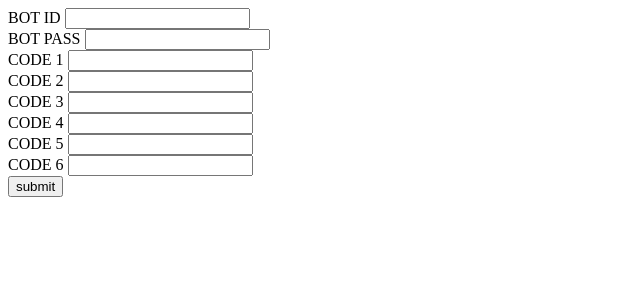
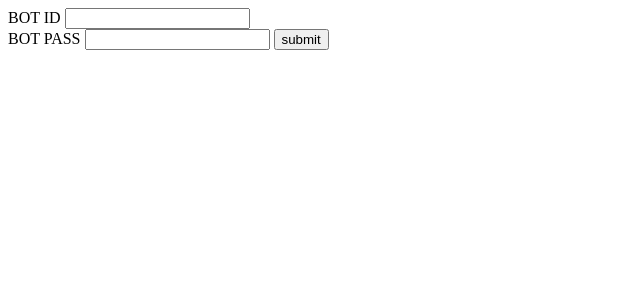
Before and after one commit to hungds1996/bot_code_ez, a Flask app: page /add_bot in a window 1280 px wide. Shown: the top 300 px of the page, without its empty margins (0-640 px from the left). Run offline with Flask 2, Linux system fonts and the light colour scheme; parts of the project's set-up code (start-up, migrations or seed data) failed here and were passed over.

Commit message:
page change

```diff
--- a/app.py
+++ b/app.py
@@ -33,17 +33,12 @@ def add_bot():
         form = request.form
         bot_id = form['bot_id']
         bot_pass = form['bot_pass']
-        code1 = form['code1']
-        code2 = form['code2']
-        code3 = form['code3']
-        code4 = form['code4']
-        code5 = form['code5']
-        code6 = form['code6']
+        codes = [""] * 30
 
         new_bot = {
             'bot_id' : bot_id,
             'bot_pass' : bot_pass,
-            'code' : [code1, code2, code3, code4, code5, code6]
+            'code' : codes
         }
         bot_data.insert_one(new_bot)
         return redirect(url_for('bot'))
--- a/templates/bot.html
+++ b/templates/bot.html
@@ -23,7 +23,7 @@
           <td> <a href="{{ url_for('delete', id = bot.bot_id) }}">del</a> </td>
           <td>{{ bot.bot_id }}</td>
           <td>{{ bot.bot_pass }}</td>
-          <td> <input type="text" name="" value="{{ bot.code[0] }}">( {{ bot.code | length }} )</td>
+          <!-- <td> <input type="text" name="" value="{{ bot.code[0] }}">( {{ bot.code | length }} )</td> -->
           <td> <a href="{{ url_for('update', id = bot.bot_id) }}">new</a> </td>
 
         </tr>
--- a/templates/new_bot.html
+++ b/templates/new_bot.html
@@ -14,38 +14,6 @@
       <label for="">BOT PASS</label>
       <input type="text" name="bot_pass" value="">
 
-      <br>
-
-      <label for="">CODE 1</label>
-      <input type="text" name="code1" value="">
-
-      <br>
-
-      <label for="">CODE 2</label>
-      <input type="text" name="code2" value="">
-
-      <br>
-
-      <label for="">CODE 3</label>
-      <input type="text" name="code3" value="">
-
-      <br>
-
-      <label for="">CODE 4</label>
-      <input type="text" name="code4" value="">
-
-      <br>
-
-      <label for="">CODE 5</label>
-      <input type="text" name="code5" value="">
-
-      <br>
-
-      <label for="">CODE 6</label>
-      <input type="text" name="code6" value="">
-
-      <br>
-
       <input type="submit" value="submit">
     </form>
   </body>
```
